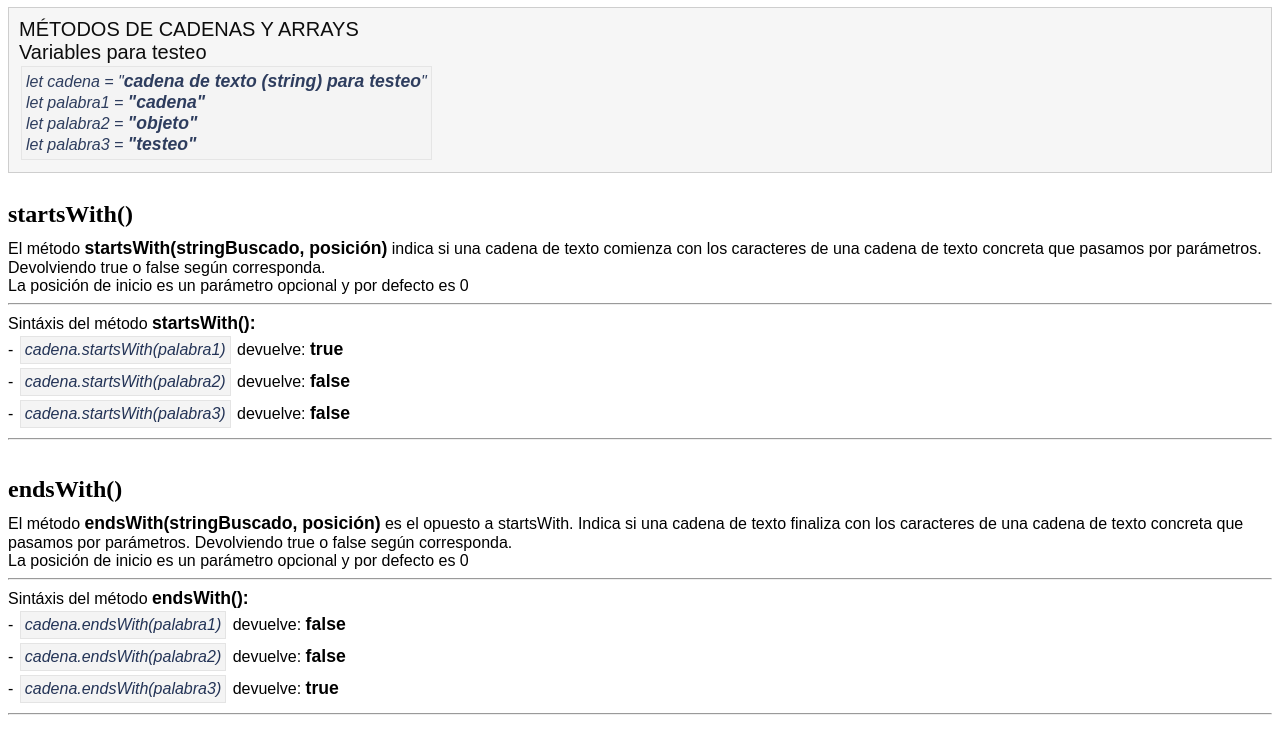
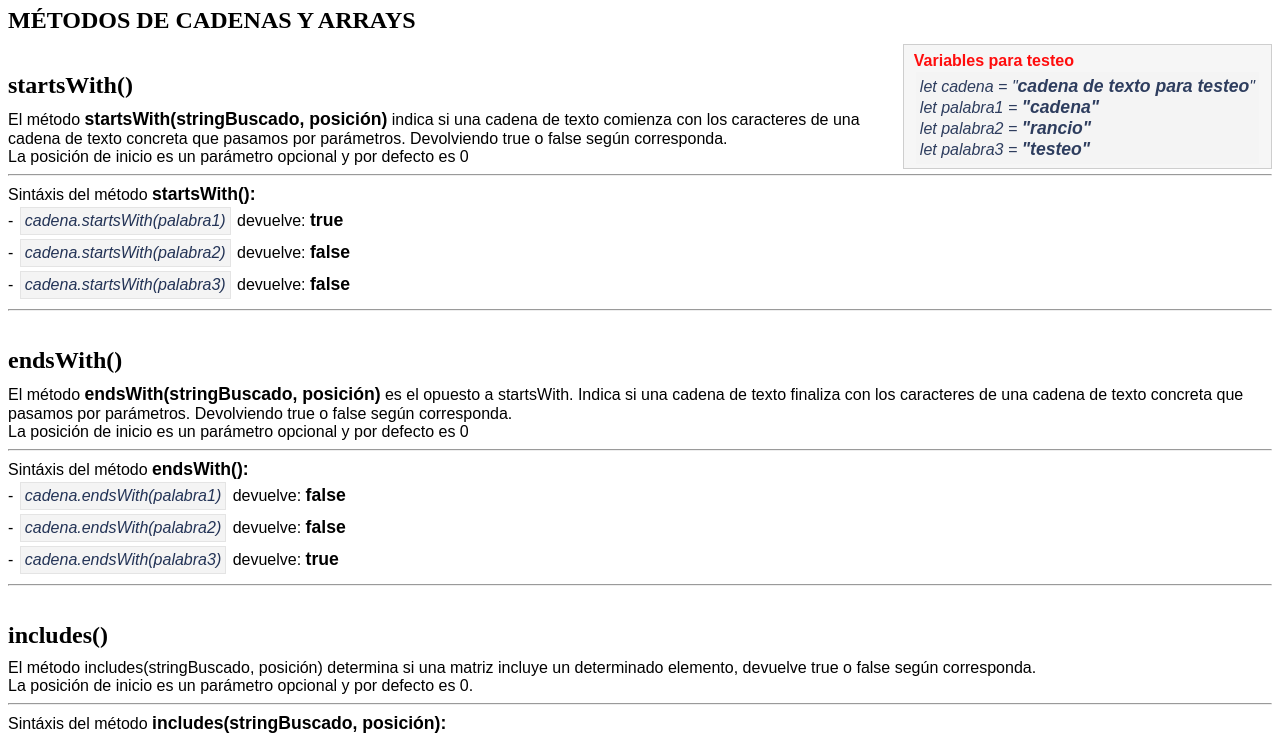
Before and after one commit to dariofin/ejerciciosSoyDalto, a plain HTML site: page metodosString/index.html in a window 1280 px wide. Shown: the part 50-783 px from the top of the page. Drawn offline with Linux system fonts and the light colour scheme.

Commit message:
Add files via upload
actualización de métodos, cambio de cadena

```diff
--- /dev/null
+++ b/metodosString/estilos.css
@@ -0,0 +1,45 @@
+body {
+  font-family: sans-serif;
+}
+b {
+  font-size: 1.1em;
+}
+h1,
+h2 {
+  font-family: initial;
+  margin: 10px 0px 10px 0px;
+}
+h3 {
+  font-weight: 400;
+  padding: 0;
+  margin: 0;
+  font-size: 20px;
+}
+em {
+  color: #233356;
+  display: inline-block;
+  background-color: #f4f4f4;
+  padding: 4px;
+  margin: 2px;
+  border: solid 1px #e4e4e4;
+}
+.recuadro {
+  display: inline-block;
+  border: solid 1px #ccc;
+  background: #f6f6f6;
+  opacity: 0.95;
+  padding: 2px 10px;
+  top: 0;
+  position: sticky;
+  float: right;
+  top: 10px;
+}
+.recuadro div {
+  /* padding: 20px; */
+  color: red;
+  padding-top: 5px;
+  font-weight: bold;
+}
+.recuadro em {
+  border: none;
+}
--- a/metodosString/index.html
+++ b/metodosString/index.html
@@ -1,44 +1,17 @@
 <!DOCTYPE html>
 <html>
+
 <head>
 	<meta charset="utf-8">
 	<title>Documentación Javascript</title>
+	<link rel="stylesheet" href="estilos.css">
+</head>
 
-	<style type="text/css">
-		body {	font-family: sans-serif;}
-		b {font-size: 1.1em;}
-		h1, h2{
-				font-family:initial;
-				margin: 10px 0px 10px 0px;
-		}
-		h3{font-weight: 400;
-			padding: 0;
-			margin: 0;
-			font-size: 20px;
-		}
-		em {
-			color: #233356;
-			display: inline-block;
-			background-color: #f4f4f4;
-			padding: 4px;
-			margin:  2px;
-			border: solid 1px #e4e4e4;
-		}
-		.recuadro {
-		border: solid 1px #ccc;
-		background:  #f6f6f6;
-		opacity: 0.95;
-		padding: 10px;
-		display: block;
-		top: 0;
-		position: sticky; }
+<body>
+	<h1>Documentación Javascript</h1>
+	<h2>MÉTODOS DE CADENAS Y ARRAYS</h2>
 
+	<script type="text/javascript" src="metodosCadenas.js"></script>
+</body>
 
-	</style>
-</head>
-<body>
-<h1>Documentación Javascript</h1>
-
-<script type="text/javascript" src="metodosCadenas.js"></script>
-</body>
 </html>
--- a/metodosString/metodosCadenas.js
+++ b/metodosString/metodosCadenas.js
@@ -1,12 +1,10 @@
-
-let cadena = "cadena de texto (string) para testeo";
+let cadena = "cadena de texto para testeo";
 let palabra1 = "cadena";
-let palabra2 = "objeto";
+let palabra2 = "rancio";
 let palabra3 = "testeo";
 
-
 document.write(`<div class="recuadro">
-	<h3>MÉTODOS DE CADENAS Y ARRAYS <br> Variables para testeo</h3>
+	<div> Variables para testeo</div>
 	<em>
 	let cadena = "<b>${cadena}</b>" <br>
 	let palabra1 = <b>"${palabra1}" </b><br>
@@ -16,9 +14,10 @@ document.write(`<div class="recuadro">
 	</div>
 	`);
 
-
 //startsWith()
-document.write("<br><h2>startsWith()</h2>El método <b>startsWith(stringBuscado, posición)</b> indica si una cadena de texto comienza con los caracteres de una cadena de texto concreta que pasamos por parámetros. Devolviendo true o false según corresponda.<br> La posición de inicio es un parámetro opcional y por defecto es 0");
+document.write(
+  "<br><h2>startsWith()</h2>El método <b>startsWith(stringBuscado, posición)</b> indica si una cadena de texto comienza con los caracteres de una cadena de texto concreta que pasamos por parámetros. Devolviendo true o false según corresponda.<br> La posición de inicio es un parámetro opcional y por defecto es 0"
+);
 document.write(`<hr>
 	Sintáxis del método <b>startsWith():</b> <br>
 	- <em>cadena.startsWith(palabra1)</em> devuelve:
@@ -31,7 +30,9 @@ document.write(`<hr>
 `);
 
 //endsWith()
-document.write( "<h2>endsWith()</h2>El método <b>endsWith(stringBuscado, posición)</b> es el opuesto a startsWith. Indica si una cadena de texto finaliza con los caracteres de una cadena de texto concreta que pasamos por parámetros. Devolviendo true o false según corresponda. <br> La posición de inicio es un parámetro opcional y por defecto es 0");
+document.write(
+  "<h2>endsWith()</h2>El método <b>endsWith(stringBuscado, posición)</b> es el opuesto a startsWith. Indica si una cadena de texto finaliza con los caracteres de una cadena de texto concreta que pasamos por parámetros. Devolviendo true o false según corresponda. <br> La posición de inicio es un parámetro opcional y por defecto es 0"
+);
 document.write(` <br> <hr>
 	Sintáxis del método <b>endsWith():</b> <br>
 	- <em>cadena.endsWith(palabra1)</em> devuelve:
@@ -42,9 +43,10 @@ document.write(` <br> <hr>
 	<b> ${cadena.endsWith(palabra3)}</b><hr><br>
 `);
 
-
 //includes()
-document.write( "<h2>includes()</h2> El método includes(stringBuscado, posición) determina si una matriz incluye un determinado elemento, devuelve true o false según corresponda. <br> La posición de inicio es un parámetro opcional y por defecto es 0.");
+document.write(
+  "<h2>includes()</h2> El método includes(stringBuscado, posición) determina si una matriz incluye un determinado elemento, devuelve true o false según corresponda. <br> La posición de inicio es un parámetro opcional y por defecto es 0."
+);
 document.write(` <br> <hr>
 	Sintáxis del método <b>includes(stringBuscado, posición):</b> <br>
 	- <em>cadena.includes(palabra1)</em> devuelve:
@@ -55,10 +57,10 @@ document.write(` <br> <hr>
 	<b> ${cadena.includes("otracosa")}</b><hr><br>
 `);
 
-
-
 //indexOf()
-document.write( "<h2>indexOf()</h2>Recorre el array o string de izquierda a derecha y retorna el primer índice en el que se puede encontrar el elemento pasaado por parámetro dentro del array o cadena de texto, retorna -1 si el elemento no esta presente.<br> La posición de inicio es un parámetro opcional y por defecto es 0");
+document.write(
+  "<h2>indexOf()</h2>Recorre el array o string de izquierda a derecha y retorna el primer índice en el que se puede encontrar el elemento pasaado por parámetro dentro del array o cadena de texto, retorna -1 si el elemento no esta presente.<br> La posición de inicio es un parámetro opcional y por defecto es 0"
+);
 document.write(` <br> <hr>
 	Sintáxis del método <b>indexOf(stringBuscado, posición):</b> <br>
 	- cadena original:<em> ${cadena} </em><br>
@@ -71,7 +73,9 @@ document.write(` <br> <hr>
 `);
 
 //lastIndexOf()
-document.write( "<h2>lastIndexOf()</h2> Recorre el array o string de derecha a izquierda y retorna el primer índice en el que se puede encontrar el elemento pasaado por parámetro dentro del array o cadena de texto, retorna -1 si el elemento no esta presente.<br> La posición de inicio es un parámetro opcional y por defecto es 0");
+document.write(
+  "<h2>lastIndexOf()</h2> Recorre el array o string de derecha a izquierda y retorna el primer índice en el que se puede encontrar el elemento pasaado por parámetro dentro del array o cadena de texto, retorna -1 si el elemento no esta presente.<br> La posición de inicio es un parámetro opcional y por defecto es 0"
+);
 document.write(` <br> <hr>
 	Sintáxis del método <b>lastIndexOf(stringBuscado, posición):</b> <br>
 	- cadena original: <em>${cadena} </em><br>
@@ -83,10 +87,10 @@ document.write(` <br> <hr>
 	<b> ${cadena.lastIndexOf("otracosa")}</b><hr><br>
 `);
 
-
-
 //padStart()
-document.write( "<h2>padStart()</h2> Rellena la cadena actual con una cadena pasada por parámetros (repetida eventualmente) de modo que la cadena resultante alcance una longitud pasada por parámetros. El relleno es aplicado desde el inicio (izquierda) de la cadena actual.");
+document.write(
+  "<h2>padStart()</h2> Rellena la cadena actual con una cadena pasada por parámetros (repetida eventualmente) de modo que la cadena resultante alcance una longitud pasada por parámetros. El relleno es aplicado desde el inicio (izquierda) de la cadena actual."
+);
 document.write(` <br> <hr>
 	Sintáxis del método <b>padStart(longitud, relleno):</b> <br>
 	- cadena original: <em>${cadena} </em><br>
@@ -97,7 +101,9 @@ document.write(` <br> <hr>
 `);
 
 //padEnd()
-document.write( "<h2>padEnd()</h2> Rellena la cadena actual con una cadena pasada por parámetros (repetida eventualmente) de modo que la cadena resultante alcance una longitud pasada por parámetros. El relleno es aplicado desde el final (derecha) de la cadena actual.");
+document.write(
+  "<h2>padEnd()</h2> Rellena la cadena actual con una cadena pasada por parámetros (repetida eventualmente) de modo que la cadena resultante alcance una longitud pasada por parámetros. El relleno es aplicado desde el final (derecha) de la cadena actual."
+);
 document.write(` <br> <hr>
 	Sintáxis del método <b>padEnd(longitud, relleno):</b> <br>
 	- cadena original: <em>${cadena} </em><br>
@@ -109,7 +115,9 @@ document.write(` <br> <hr>
 `);
 
 //repeat()
-document.write( "<h2>repeat()</h2> Construye y devuelve una nueva cadena que contiene el número especificado de copias de la cadena en la cual fue llamada, concatenados. El parámetro debe ser un entero entre 0 y +∞: [0, +∞), indicando el número de veces a repetir la cadena en la nueva cadenada creada que será devuelta.");
+document.write(
+  "<h2>repeat()</h2> Construye y devuelve una nueva cadena que contiene el número especificado de copias de la cadena en la cual fue llamada, concatenados. El parámetro debe ser un entero entre 0 y +∞: [0, +∞), indicando el número de veces a repetir la cadena en la nueva cadenada creada que será devuelta."
+);
 
 let texto1 = "soy un texto... ";
 document.write(` <br> <hr>
@@ -124,9 +132,10 @@ document.write(` <br> <hr>
 	<br>
 `);
 
-
 //split()
-document.write( `<h2>split()</h2> Divide un objeto de tipo String en un array de cadenas mediante la separación de la cadena original en subcadenas. <br> El método split() devuelve el nuevo array con la cantidad con la longitud indicada por parámetro (opcional), si se omite se devuelven todos los índices que se generen del string`);
+document.write(
+  `<h2>split()</h2> Divide un objeto de tipo String en un array de cadenas mediante la separación de la cadena original en subcadenas. <br> El método split() devuelve el nuevo array con la cantidad con la longitud indicada por parámetro (opcional), si se omite se devuelven todos los índices que se generen del string`
+);
 
 document.write(` <br> <hr>
 	Sintáxis del método <b>split(separador,limite)</b> <br>
@@ -138,21 +147,20 @@ document.write(` <br> <hr>
 	<b> [${cadena.split("a")}]</b><br><hr>	<br> `);
 
 //substring()
-document.write( `<h2>substring()</h2>
+document.write(`<h2>substring()</h2>
 	<b>Sintáxis: substring(indiceA, indiceB) </b> <br>
-	La función substring devuelve una pedezo de una cadena que va desde el índiceA, hasta el índiceB(no incluído)
+	La función substring devuelve el pedazo de una cadena que va desde el índiceA, hasta el índiceB(no incluído)
 	 <br>`);
-
 
 document.write(` <br>
 
 	- <em>la cadena original es: </em>
 	<b> ${cadena}</b><br>
 	- <em>cadena.substring(0,5)</em> devuelve un array así:
-	<b>[${cadena.substring(0,5)}]</b><br>
+	<b>[${cadena.substring(0, 5)}]</b><br>
 	- <em>cadena.substring(10)</em> devuelve:
 	<b> [${cadena.substring(10)}]</b><br>
 	- <em>cadena.substring(2,10)</em> devuelve:
-	<b> [${cadena.substring(2,10)}]</b><br>
+	<b> [${cadena.substring(2, 10)}]</b><br>
 	- <em>cadena.substring(2,4)</em> devuelve:
-	<b> [${cadena.substring(2,4)}]</b><br>	<hr>	<br> `);
+	<b> [${cadena.substring(2, 4)}]</b><br>	<hr>	<br> `);
```
